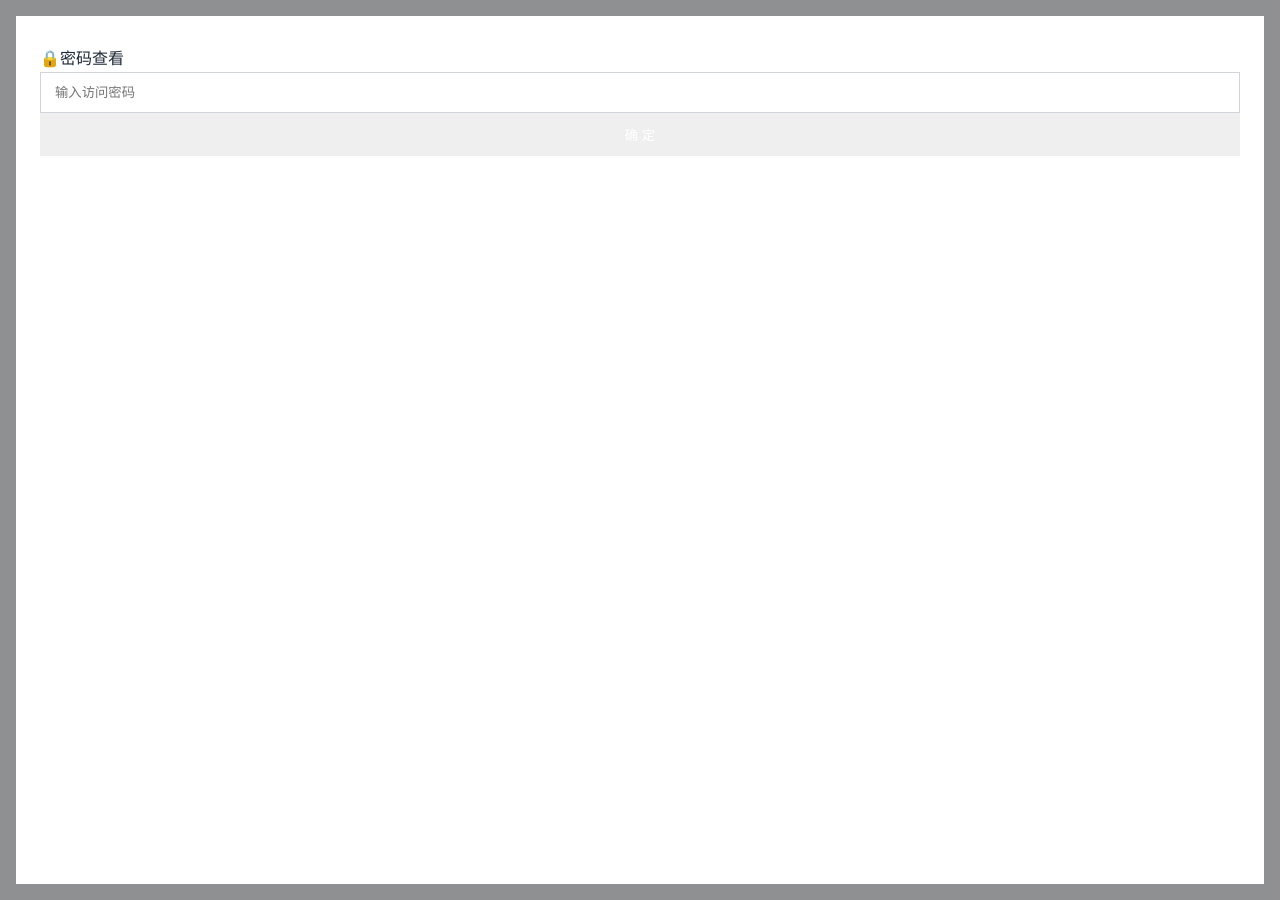
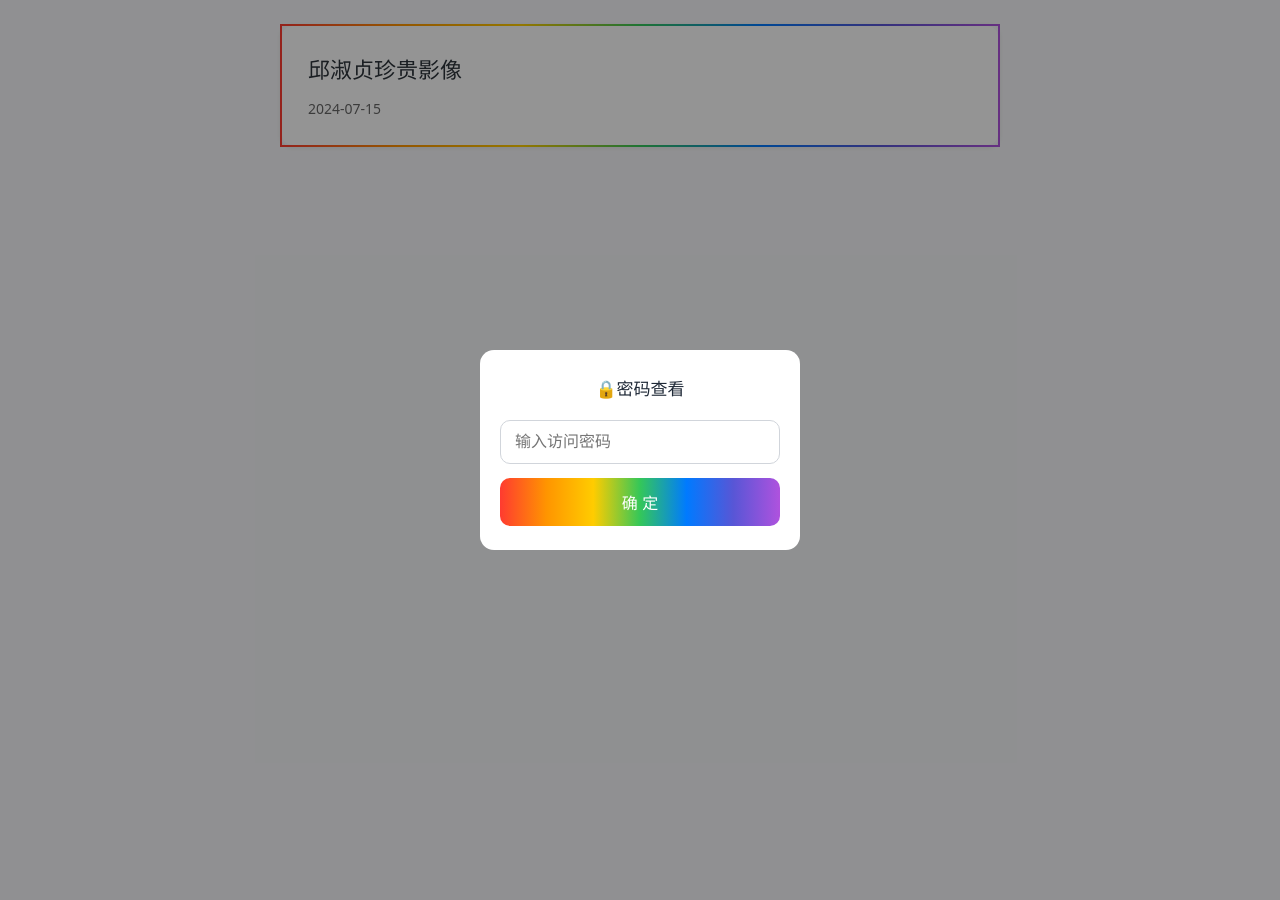
Before and after one commit to JTSTV/Jtstv.github.io, a Jekyll site: the page built from _posts/2024-7-15-邱淑贞珍贵影像.md, in a window 1280 px wide. Built offline with Jekyll 4.4.1, drawn with Linux system fonts in a browser that asks for light colours; our own code applies the rules of GitHub Pages for plain Markdown files.

Commit message:
更新 post.html

```diff
--- a/_layouts/post.html
+++ b/_layouts/post.html
@@ -5,7 +5,7 @@ layout: null
 <html lang="zh-CN">
 <head>
 <meta charset="UTF-8">
-<meta name="viewport" content="width=device-width,initial-scale=1,maximum-scale=5">
+<meta name="viewport" content="width=device-width,initial-scale=1,maximum-scale=1,user-scalable=no">
 <meta name="robots" content="index,follow">
 <title>{% if page.title %}{{ page.title }}{% else %}{{ site.title }}{% endif %}</title>
 <meta name="description" content="{% if page.description %}{{ page.description }}{% else %}{{ site.description }}{% endif %}">
@@ -20,79 +20,101 @@ layout: null
 body{font:16px system-ui,-apple-system,sans-serif;background:#f7f8fa;color:#2c333a;padding:24px 16px;line-height:1.75}
 .container{max-width:720px;margin:0 auto}
 
-/* 使用border‑image实现彩虹边框，替代padding嵌套，大幅降低鸿蒙绘制开销 */
 .rainbow-border{
   border:2px solid;
-  border‑image:linear-gradient(90deg,#ff3b30,#ff9500,#ffcc00,#34c759,#007aff,#5856d6,#af52de) 1;
-  border‑radius:12px;
-  box‑shadow:0 1px 4px rgba(0,0,0,.07);
-  margin‑bottom:16px;
+  border-image:linear-gradient(90deg,#ff3b30,#ff9500,#ffcc00,#34c759,#007aff,#5856d6,#af52de) 1;
+  border-radius:12px;
+  box-shadow:0 1px 4px rgba(0,0,0,.07);
+  margin-bottom:16px;
   overflow:hidden;
 }
-.inner-white{background:#fff;border‑radius:10px;padding:24px 26px;overflow‑x:auto;word‑break:break‑all}
-.post‑content-wrap{
+.inner-white{background:#fff;border-radius:10px;padding:24px 26px;overflow-x:auto;word-break:break-all}
+.post-content-wrap{
   border:2px solid;
-  border‑image:linear‑gradient(90deg,#ff3b30,#ff9500,#ffcc00,#34c759,#007aff,#5856d6,#af52de) 1;
-  border‑radius:12px;
-  box‑shadow:0 1px 4px rgba(0,0,0,.07);
+  border-image:linear-gradient(90deg,#ff3b30,#ff9500,#ffcc00,#34c759,#007aff,#5856d6,#af52de) 1;
+  border-radius:12px;
+  box-shadow:0 1px 4px rgba(0,0,0,.07);
   overflow:hidden;
 }
-.post‑content{background:#fff;border‑radius:10px;padding:26px;overflow‑x:auto;word‑break:break‑all}
+.post-content{background:#fff;border-radius:10px;padding:26px;overflow-x:auto;word-break:break-all}
 
-.post‑content p{margin‑bottom:16px}
-.post‑content img{max‑width:100%;height:auto;border‑radius:8px;margin:12px 0}
-.post‑content h1,.post‑content h2,.post‑content h3{margin:20px 0 10px}
-.post‑content ul{padding‑left:1.8em !important;margin:12px 0}
-.post‑content ol{padding‑left:1.8em !important;margin:12px 0}
-.post‑content li{margin‑bottom:8px}
-.post‑content pre,.post‑content table{max‑width:100%;overflow‑x:auto}
+.post-content p{margin-bottom:16px}
+.post-content img{max-width:100%;height:auto;border-radius:8px;margin:12px 0}
+.post-content h1,.post-content h2,.post-content h3{margin:20px 0 10px}
+.post-content ul{padding-left:1.8em !important;margin:12px 0}
+.post-content ol{padding-left:1.8em !important;margin:12px 0}
+.post-content li{margin-bottom:8px}
+.post-content pre,.post-content table{max-width:100%;overflow-x:auto}
 
-#encrypt‑mask{position:fixed;inset:0;background:rgba(0,0,0,.42);display:flex;align‑items:center;justify‑content:center;z‑index:9999;padding:16px}
-.mask‑inner{background:#fff;width:100%;max‑width:380px;padding:28px 24px;border‑radius:14px;text‑align:center}
-.lock‑msg{font‑size:18px;margin‑bottom:18px;color:#1f2937}
-.pwd‑input{width:100%;padding:12px 14px;border:1px solid #d1d5db;border‑radius:10px;font‑size:16px;margin‑bottom:16px}
-.unlock‑btn{width:100%;padding:12px;border:none;border‑radius:10px;background:linear‑gradient(90deg,#ff3b30,#ff9500,#ffcc00,#34c759,#007aff,#5856d6,#af52de);color:#fff;font‑size:16px;cursor:pointer}
-.error‑tip{font‑size:14px;color:#dc2626;margin‑top:12px;display:none}
+#encrypt-mask{position:fixed;inset:0;background:rgba(0,0,0,.42);display:flex;align-items:center;justify-content:center;z-index:9999;padding:16px}
+.mask-inner{
+  background:#fff;
+  width:100%;
+  max-width:320px;
+  padding:24px 20px;
+  border-radius:14px;
+  text-align:center;
+}
+.lock-msg{font-size:17px;margin-bottom:16px;color:#1f2937}
+.pwd-input{
+  width:100%;
+  padding:12px 14px;
+  border:1px solid #d1d5db;
+  border-radius:10px;
+  font-size:16px;
+  margin-bottom:14px;
+}
+.unlock-btn{
+  width:100%;
+  padding:12px;
+  border:none;
+  border-radius:10px;
+  background:linear-gradient(90deg,#ff3b30,#ff9500,#ffcc00,#34c759,#007aff,#5856d6,#af52de);
+  color:#fff;
+  font-size:16px;
+  cursor:pointer;
+}
+.error-tip{font-size:14px;color:#dc2626;margin-top:10px;display:none}
 
-.post‑title{font‑size:22px;margin‑bottom:8px}
-.post‑date{font‑size:14px;color:#666}
+.post-title{font-size:22px;margin-bottom:8px}
+.post-date{font-size:14px;color:#666}
 
-@media(max‑width:600px){
+@media(max-width:600px){
 body{padding:16px 12px}
-.inner‑white{padding:18px 16px}
-.post‑content{padding:18px 16px}
-.post‑title{font‑size:20px}
-.post‑content ul,.post‑content ol{padding‑left:1.4em !important}
+.inner-white{padding:18px 16px}
+.post-content{padding:18px 16px}
+.post-title{font-size:20px}
+.post-content ul,.post-content ol{padding-left:1.4em !important}
 }
 </style>
 </head>
 <body>
 <div class="container">
-<div class="rainbow‑border">
-<div class="inner‑white">
-<div class="post‑title">{{ page.title }}</div>
-<div class="post‑date">{{ page.date | date:"%Y‑%m‑%d" }}</div>
+<div class="rainbow-border">
+<div class="inner-white">
+<div class="post-title">{{ page.title }}</div>
+<div class="post-date">{{ page.date | date:"%Y-%m-%d" }}</div>
 </div>
 </div>
 
 {% if page.pw %}
-<div class="post‑content‑wrap" id="secret‑content" style="display:none">
-<div class="post‑content">{{ content }}</div>
+<div class="post-content-wrap" id="secret-content" style="display:none">
+<div class="post-content">{{ content }}</div>
 </div>
-<div id="encrypt‑mask">
-<div class="mask‑inner">
-<div class="lock‑msg">🔒密码查看</div>
-<input type="password" id="pwd‑input" placeholder="输入访问密码" class="pwd‑input">
-<button id="unlock‑btn" class="unlock‑btn">确 定</button>
-<div class="error‑tip" id="error‑tip">密码错误，请重试</div>
+<div id="encrypt-mask">
+<div class="mask-inner">
+<div class="lock-msg">🔒密码查看</div>
+<input type="password" id="pwd-input" placeholder="输入访问密码" class="pwd-input">
+<button id="unlock-btn" class="unlock-btn">确 定</button>
+<div class="error-tip" id="error-tip">密码错误，请重试</div>
 </div>
 </div>
 <script>
-(function(){const mask=document.getElementById('encrypt‑mask');const contentDiv=document.getElementById('secret‑content');const input=document.getElementById('pwd‑input');const btn=document.getElementById('unlock‑btn');const errorTip=document.getElementById('error‑tip');const correctPwd="{{ page.pw }}".trim();btn.onclick=check;input.addEventListener('keypress',e=>e.key==='Enter'&&check());function check(){const val=input.value.trim();if(val===correctPwd){mask.style.display='none';contentDiv.style.display='block';errorTip.style.display='none'}else{errorTip.style.display='block';input.value='';input.focus()}}})();
+(function(){const mask=document.getElementById('encrypt-mask');const contentDiv=document.getElementById('secret-content');const input=document.getElementById('pwd-input');const btn=document.getElementById('unlock-btn');const errorTip=document.getElementById('error-tip');const correctPwd="{{ page.pw }}".trim();btn.onclick=check;input.addEventListener('keypress',e=>e.key==='Enter'&&check());function check(){const val=input.value.trim();if(val===correctPwd){mask.style.display='none';contentDiv.style.display='block';errorTip.style.display='none'}else{errorTip.style.display='block';input.value='';input.focus()}}})();
 </script>
 {% else %}
-<div class="post‑content‑wrap">
-<div class="post‑content">{{ content }}</div>
+<div class="post-content-wrap">
+<div class="post-content">{{ content }}</div>
 </div>
 {% endif %}
 </div>
```
